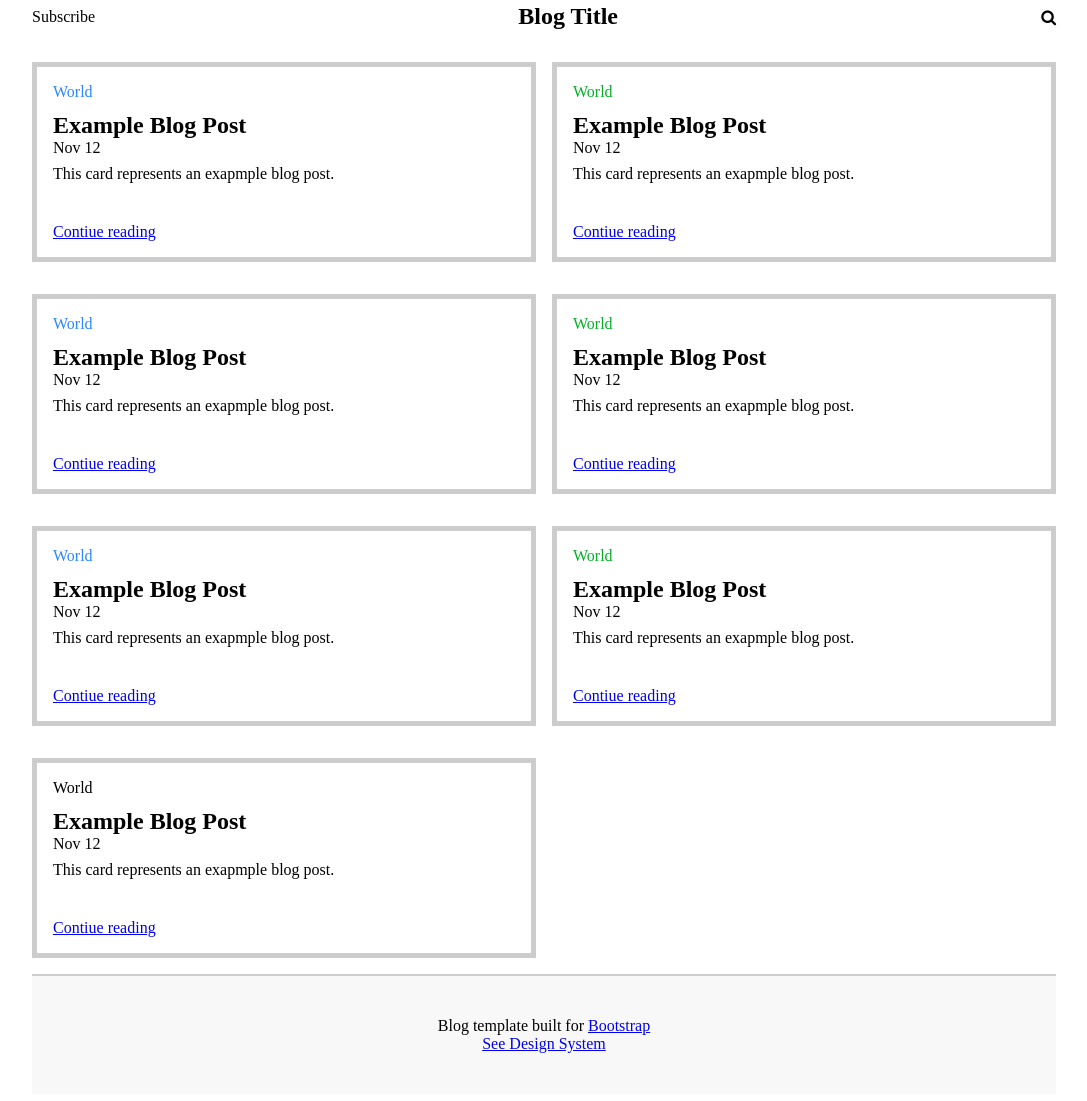
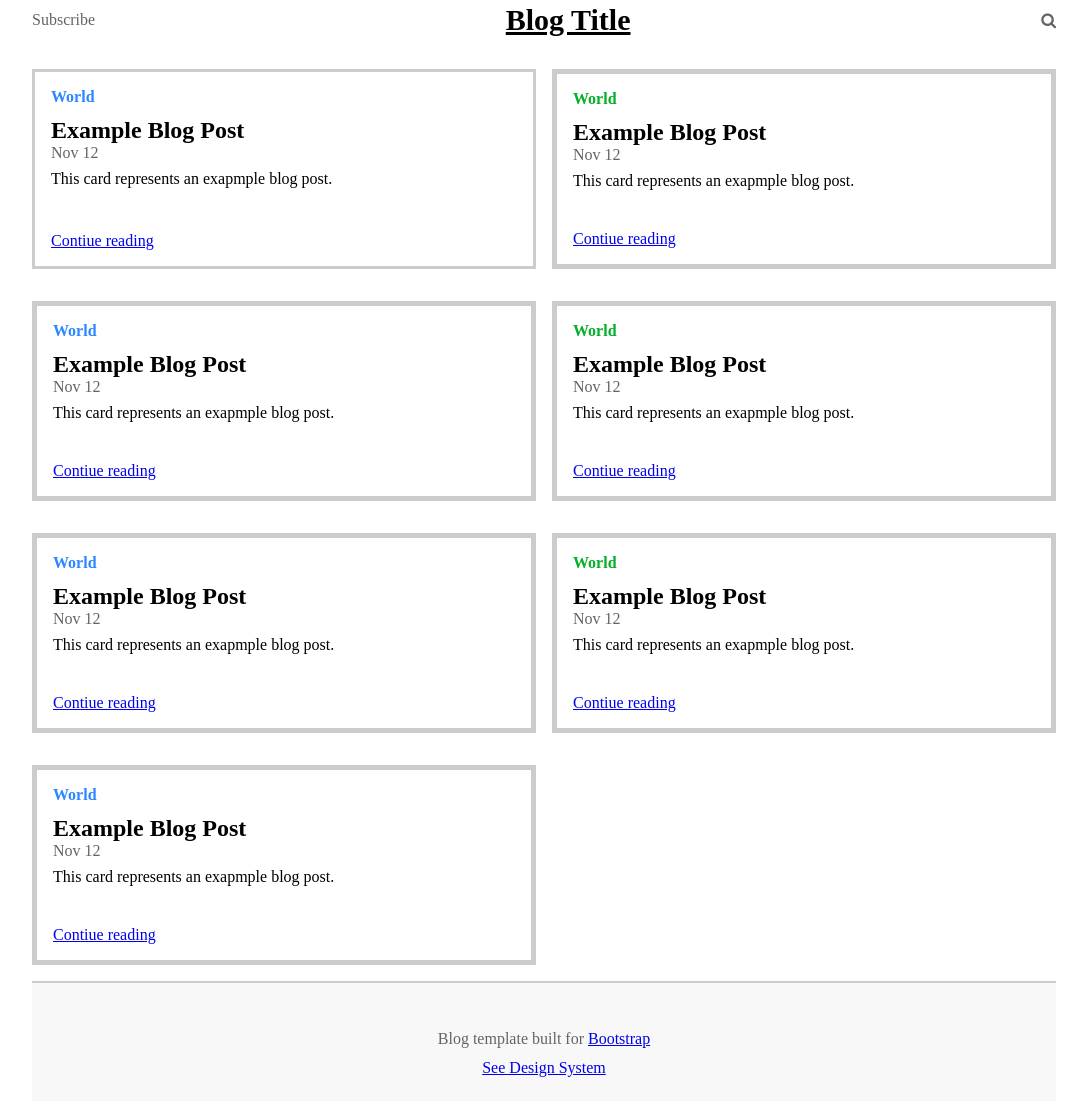
Before and after one commit to anulamatamang/Antra-Blog, a plain HTML site: page index.html in a window 1280 px wide. Shown: the part 29-1130 px from the top of the page, without its empty margins (96-1183 px from the left). Drawn offline with Linux system fonts and the light colour scheme.

Commit message:
html and css for submission

```diff
--- a/index.html
+++ b/index.html
@@ -11,13 +11,13 @@
 <body>
     <section class="blog-container">
         <header class="blog-container__header">
-            <span>Subscribe</span>
-            <h2>Blog Title</h2>
+            <span class="subscribe">Subscribe</span>
+            <h1 class="blog-title">Blog Title</h1>
             <i class="fa fa-search"></i>
 
         </header>
         <section class="blog-container__body">
-            <div class="post">
+            <div class="post active">
                 <div class="post__header">
                     <span class="post-header__type text-blue">
                         World
@@ -121,7 +121,7 @@
             </div>
             <div class="post">
                 <div class="post__header">
-                    <span class="post-header__type">
+                    <span class="post-header__type text-blue">
                         World
                     </span>
                     <div class="post-header__title">
--- a/styles.css
+++ b/styles.css
@@ -4,6 +4,7 @@
   --clr-light-gray: 0 11.6% 91.6%;
   --clr-blue: rgb(43, 135, 255);
   --clr-green: rgb(2, 175, 39);
+  --clr-gray: rgb(100, 100, 100);
 }
 
 /* Reset */
@@ -47,6 +48,15 @@ body {
   justify-content: space-between;
 }
 
+.blog-title {
+  font-size: 3rem;
+  text-decoration: underline;
+}
+
+.fa-search {
+  color: var(--clr-gray);
+}
+
 .blog-container__body {
   margin-top: 2em;
   width: 100%;
@@ -65,13 +75,23 @@ body {
   border: 5px solid var(--clr-border);
 }
 
+.active {
+  border: 3px solid var(--clr-border);
+}
+
 .post-header__type {
   display: inline-block;
   margin-bottom: 0.7em;
+  font-weight: 600;
 }
 
 .post-header__title {
   margin-bottom: 0.5em;
+}
+
+.subscribe,
+.date {
+  color: var(--clr-gray);
 }
 
 a:last-child {
@@ -90,11 +110,17 @@ footer {
   justify-content: center;
   background-color: hsl(var(--clr-light-gray) / 0.3);
   border-top: 2px solid var(--clr-border);
+  color: var(--clr-gray);
 }
 
 .footer-content {
+  align-self: flex-end;
+  height: 60%;
   display: flex;
   flex-direction: column;
   align-items: center;
-  align-self: center;
 }
+
+.footer-content > a:last-child {
+  margin-bottom: 1.5em;
+}
```
